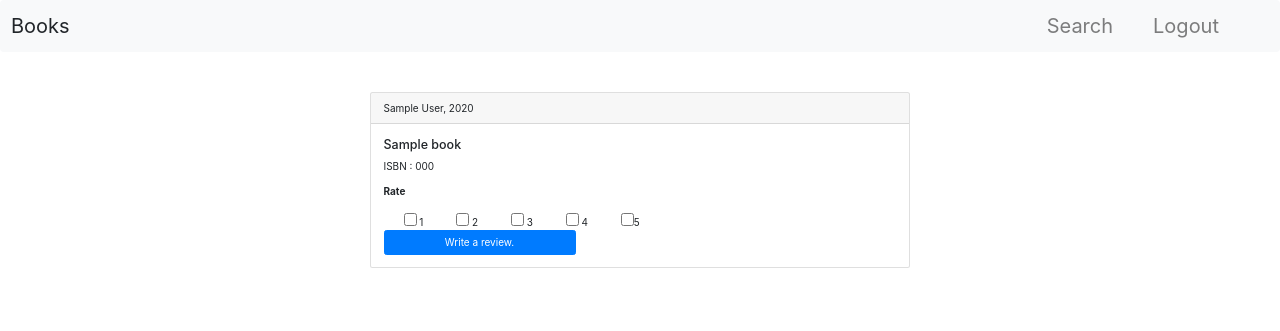
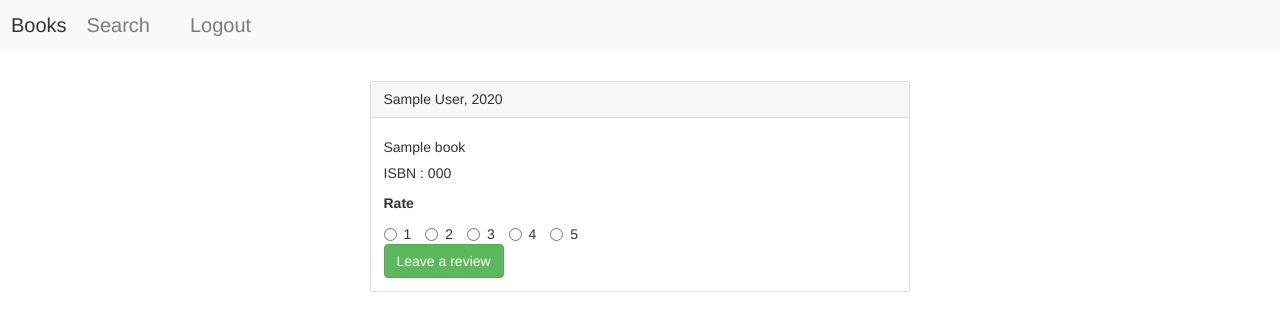
Before and after one commit to PriyanshBordia/Book-Review-Website, a Flask app: template templates/book.html in a window 1280 px wide. Shown: the top 331 px of the page. Run offline with Flask 2, Linux system fonts and the light colour scheme; the template is opened without the code that fills it: most values are stand-ins (such as "Sample title", 1, 10 or a date in 2020); some libraries are stand-ins or nearby versions.

Commit message:
changed layout of app
frwd towards completion

```diff
--- a/application.py
+++ b/application.py
@@ -1,10 +1,15 @@
 import os
 import requests
+import connect_database  #
 
 from flask import Flask, render_template, session, request, url_for, redirect, jsonify, flash
 from flask_session import Session
 from sqlalchemy import create_engine
 from sqlalchemy.orm import scoped_session, sessionmaker
+from cerberus import Validator
+from util import sql, get_password, search_in_books, write_review, get_reviews
+
+db = connect_database.get_db()
 
 app = Flask(__name__)
 
@@ -129,8 +134,9 @@ def search():
 	else:
 		for i in range(0,len(books)):
 			books[i] = db.execute("SELECT * FROM books WHERE isbn = :isbn", {"isbn": books[i]}).fetchone()
+
+		books.sort(reverse = True)
 		return render_template("search.html", books=books)
-	#Corresponding error messages
 
 
 # Details about about with provided isbn
@@ -171,15 +177,16 @@ def books(details):
 if __name__ == '__main__':
 	app.run(debug=True)
 
-""" if error_type == 1:
-		return render_template("error.html", message="Try entering correct details!")
+@app.route('/register_error/<string:error>')
+def register_error(error):
+#Corresponding error messages
+	if error_type == 'email':
+		error_message = "Please enter a valid email!"
 
-	elif error_type == 1:
-		return render_template("error.html", message="No book with entered title!")
+	elif error_type == 'pass':
+		error_message = "Passwords do not match!"
 
-	elif error_type == 2:
-		return render_template("error.html", message="Author has no books in his name!")
+	elif error_type == 'already exists':
+		error_message = "Sorry. The email already exists in our records. Please register with another email."
 
-	else:
-		return render_template("error.html", message="Invalid ISBN number!")
-"""
+	return render_template("register_error.html", message=error_message)
--- a/static/styles/book_style.css
+++ b/static/styles/book_style.css
@@ -1,50 +1,6 @@
 nav
 {
    font-size: 20px;
-}
-
-#book_details
-{
-	width: 900px;
-	margin: auto;
-}
-.my-container
-{
-	max-width: 700px;
-	margin: auto;
-}
-.login-input
-{
-	width: 2.5in;
-	margin-left: auto;
-	margin-right: auto;
-}
-
-.login-submit-container
-{
-    width: 2.5in;
-    text-align: left;
-}
-
-.login-submit-button
-{
-    width: 2.0in;
-}
-
-.search-container
-{
-    margin-top: 30px;
-}
-
-
-.review-form
-{
-    margin: 20px;
-}
-
-.review-checkbox
-{
-    margin-top: 0.15in;
 }
 
 hr
@@ -57,9 +13,11 @@ hr
 /*Footer*/
 footer
 {
+    color: grey;         /* Gray */
     text-decoration: none !important;
-    color: grey;         /* Gray */
     text-align: center;
+    font-family: sans-serif;
+    font-size: 20px;
     margin: 20px;
     padding: 10px;
 }
--- a/templates/book.html
+++ b/templates/book.html
@@ -2,6 +2,9 @@
 
 {% block head %}
 	<link href = "{{ url_for('static', filename = 'styles/book_style.css')}}" 	rel = "stylesheet">
+	<link href="//netdna.bootstrapcdn.com/bootstrap/3.0.1/css/bootstrap.min.css" rel="stylesheet" id="bootstrap-css">
+<script src="//netdna.bootstrapcdn.com/bootstrap/3.0.1/js/bootstrap.min.js"></script>
+<script src="//code.jquery.com/jquery-1.11.1.min.js"></script>
 
 	<!--Icon-->
     <link href = "static/icons/icons8-books-64.png" rel = "icon">
@@ -15,7 +18,7 @@
 	<!--TODO: Add NavBar with: App Name, LogIn, LogOut, Register, etc-->
     <nav class="navbar navbar-expand-sm navbar-light bg-light">
         <div> Books </div>
-        <button class="navbar-toggler" type="button" data-toggle="collapse" data-target="#navbarNavAltMarkup" aria-controls="navbarNavAltMarkup" aria-expanded="false" aria-label="Toggle navigation">
+        <button class="navbar-toggler" type="button" data-toggle="collapse"      data-target="#navbarNavAltMarkup" aria-controls="navbarNavAltMarkup"     aria-expanded="false" aria-label="Toggle navigation">
         <span class="navbar-toggler-icon"></span>
         </button>
         <div class="collapse navbar-collapse" id="navbarNavAltMarkup">
@@ -24,10 +27,17 @@
 	            <a class="nav-item nav-link mr-5" href ="{{url_for('index')}}">
 	            	Logout
 	            </a>
-
 	        </div>
         </div>
     </nav>
+
+
+
+
+
+
+
+
 
     <div id="book-details">
     <div class="container search-container">
@@ -42,22 +52,23 @@
 	            <p class="card-text">ISBN : {{ book.isbn }}</p>
 	            <p><strong>Rate</strong></p>
 				<label class="radio-inline">
-					<input type="checkbox" name="1star"> 1
+					<input type="radio" name="1star"> 1
 				</label>
 				<label class="radio-inline">
-					<input type="checkbox" name="2star"> 2
+					<input type="radio" name="2star"> 2
 				</label>
 				<label class="radio-inline">
-					<input type="checkbox" name="3star"> 3
+					<input type="radio" name="3star"> 3
 				</label>
 				<label class="radio-inline">
-					<input type="checkbox" name="4star"> 4
+					<input type="radio" name="4star"> 4
 				</label>
 				<label class="radio-inline">
-					<input type="checkbox" name="5star">5
+					<input type="radio" name="5star">5
 				</label>
 				<div class="login-submit-container">
-					<button type="submit" class="btn btn-primary 					login-submit-button">Write a review.</button>
+				<button type="submit" class="btn btn-success login-submit-button">		Leave a review
+				</button>
 				</div>
     		</div>
     	</div>
--- a/templates/index.html
+++ b/templates/index.html
@@ -22,9 +22,7 @@
         </button>
         <div class="collapse navbar-collapse" id="navbarNavAltMarkup">
 	        <div class="navbar-nav ml-auto">
-	            <a class="nav-item nav-link mr-5" href = "{{url_for('homepage')}}">
-	            	World of Books!</a>
-	            <a class="nav-item nav-link mr-5" href = "{{url_for('register')}}">		Register</a>
+	            <a class="nav-item nav-link mr-5" href ="{{url_for('register')}}">		Register</a>
 	        </div>
         </div>
     </nav>
```
Also changed, not shown: static/styles/homepage_style.css (+4 -3 lines), templates/homepage.html (+3 -4 lines), templates/style.scss (added), 2 other files.
